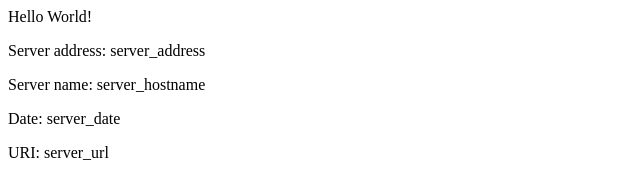
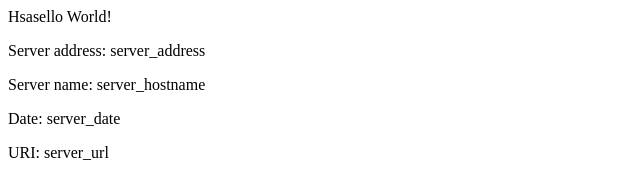
Before and after one commit to aayushdgkd/eks-example, a plain HTML site: page src/index.html in a window 1280 px wide. Shown: the full height of the page, 0-640 px from the left. Drawn offline with Linux system fonts and the light colour scheme.

Commit message:
v2 Updating home page

```diff
--- a/src/index.html
+++ b/src/index.html
@@ -1,8 +1,8 @@
 <head>
-<title>Hello World</title>
+<title>LASLAsHello World</title>
 </head>
 <div class="info">
-<h>Hello World!</h>
+<h>Hsasello World!</h>
 <p><span>Server&nbsp;address:</span> <span>server_address</span></p>
 <p><span>Server&nbsp;name:</span> <span>server_hostname</span></p>
 <p class="smaller"><span>Date:</span> <span>server_date</span></p>
```
